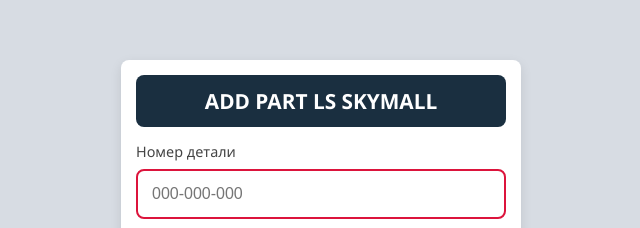
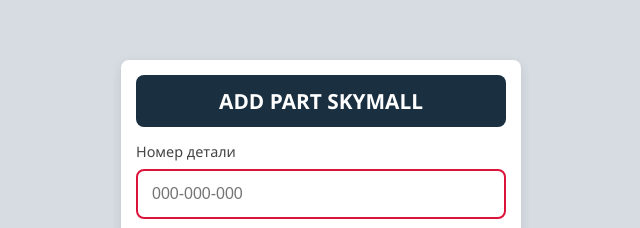
Before and after one commit to SMART-BOWLING/ADD-PARTS-SKYMALL, a plain HTML site: page index.html in a window 1280 px wide. Shown: the part 130-358 px from the top of the page, 319-959 px from the left. Drawn offline with Linux system fonts and the light colour scheme.

Commit message:
Update index.html

```diff
--- a/index.html
+++ b/index.html
@@ -360,7 +360,7 @@
 <body>
   <div class="container">
     <header>
-      <h1>ADD PART LS SKYMALL</h1>
+      <h1>ADD PART SKYMALL</h1>
     </header>
 
     <div class="status-message" id="statusMessage"></div>
```
